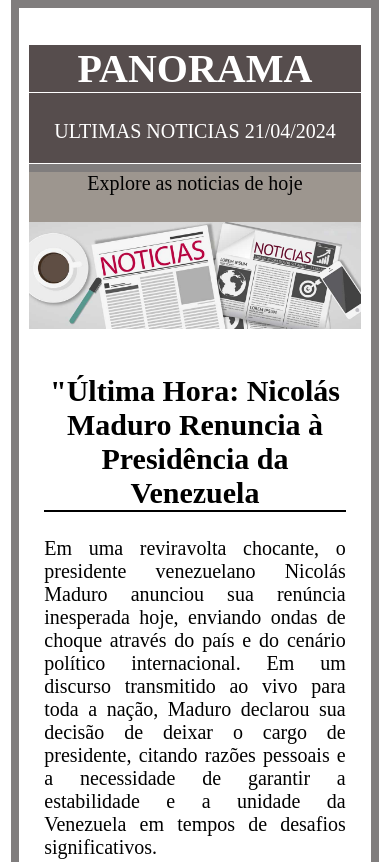
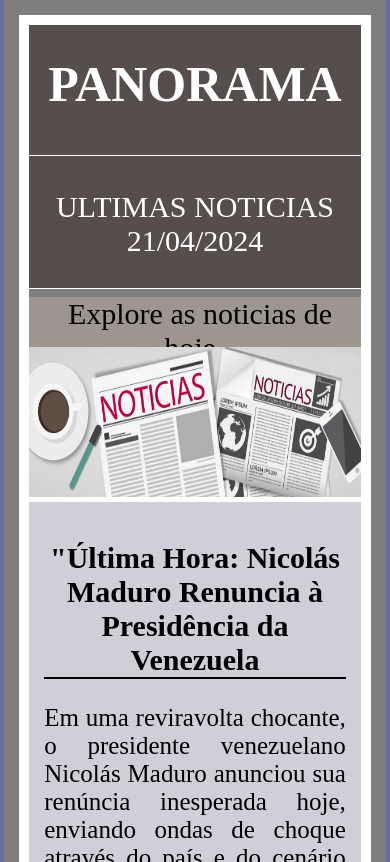
Before and after one commit to vmanuelmartinez/Responsividade-Site-Panorama, a plain HTML site: page index.html in a window 390 px wide. Shown: the top 862 px of the page. Drawn offline with Linux system fonts and the light colour scheme.

Commit message:
Subindo as atualizações finais

```diff
--- a/css/estilo.css
+++ b/css/estilo.css
@@ -1,5 +1,6 @@
 :root {
     --color_menu: #9d968f;
+    /* Começamos definindo os roots para poder mexer as cores facilmente */
     --c_header: #564d4d;
     --c_footer: #000000;
     --c_borda_menu: #807d7d;
@@ -18,6 +19,7 @@ body {
     margin: auto;
     font-size: 30px;
     width: 70%;
+    /* O site é ajustado em width de 80% por default */
     text-align: justify;
     background-color: #ffffff;
 }
@@ -29,6 +31,7 @@ h1 {
     text-align: center;
     text-transform: uppercase;
     border-bottom: 1px solid #ffffff;
+
 }
 
 .menu {
@@ -63,6 +66,7 @@ h1 {
 
 content {
     display: flex;
+    /* converte o elemento "content" em um contêiner flexível, seus elementos secundários (filhos) se comportarão como elementos flexíveis, permitindo um controle mais fácil de sua disposição e alinhamento.*/
 }
 
 .box {
@@ -85,35 +89,113 @@ content {
 }
 
 @media screen and (max-width: 1024px) {
-    .main {
-        width: 85%;
-    }
-}
-
-
-@media screen and (max-width: 768px) {
+    /* Definimos algumas configurações básicas para telas de 1024px */
 
     body {
         background-image: none;
+        background-color: #e2dddd;
     }
 
     .main {
-        width: 85%;
+        width: 75%;
         border: 8px solid var(--c_borda_menu);
         padding: 10px;
         font-size: 20px;
     }
 
+    .header h1 {
+        font-size: 60px;
+        height: 100px;
+        margin-top: 0;
+        padding-top: 30px;
+    }
+
+    .header p {
+        font-size: 30px;
+    }
+
+    .menu ul li a {
+        font-size: 30px;
+    }
+}
+
+
+
+/* A partir daqui, definimos algumas configurações para telas mais pequenas (768px)*/
+@media screen and (max-width: 768px) {
+
+    body {
+        background-image: none;
+        background-color: #676c9e;
+    }
+
+    .main {
+        width: 85%;
+        border: 15px solid var(--c_borda_menu);
+        padding: 10px;
+        font-size: 20px;
+    }
+
+    .header {
+        background-color: var(--c_header);
+        color: #ffffff;
+        text-align: center;
+        text-transform: uppercase;
+        border-bottom: 1px solid #ffffff;
+    }
+
+    .header h1 {
+        height: 100px;
+        margin-top: 0;
+        padding-top: 30px;
+        font-size: 50px;
+    }
+
+    .menu {
+        background-color: var(--color_menu);
+        border-top: 8px solid var(--c_borda_menu);
+        padding: 0px;
+        margin: 0px;
+        height: 50px;
+    }
+
+    .menu a {
+        font-size: 28px;
+    }
+
+    .banner img {
+        height: 150px;
+    }
+
+    .content {
+        margin: auto;
+        width: 100%;
+        height: 100%;
+        background-color: rgb(208, 207, 216);
+        display: flex;
+        flex-direction: column;
+        align-items: end;
+        justify-content: center;
+    }
+
+    .box img {
+        border-bottom: darkblue 2px;
+    }
+
     .box h2 {
         text-align: center;
+        justify-content: center;
     }
 
     .box p {
-        text-align: justify;
+        font-size: 25px;
     }
 
-
-    .content {
-        flex-direction: column;
+    .footer {
+        padding: 20px;
+        text-align: center;
+        font-size: 25px;
+        background-color: var(--c_footer);
+        color: #ffffff;
     }
 }
--- a/index.html
+++ b/index.html
@@ -11,6 +11,7 @@
 <body>
     <div class="main">
         <div class="header">
+
             <h1>Panorama</h1>
             <p>Ultimas noticias 21/04/2024</p>
         </div>
@@ -34,7 +35,8 @@
                     de presidente, citando razões pessoais e a necessidade de garantir a estabilidade e a unidade da
                     Venezuela em tempos de desafios significativos.</p>
 
-                <img src="/IMG/maduro.jpg" alt="">
+                <img src="./IMG/maduro.jpg" alt="">
+
             </div>
 
             <div class="box">
```
Also changed, not shown: IMG/banner 1024px.jpg (added).
